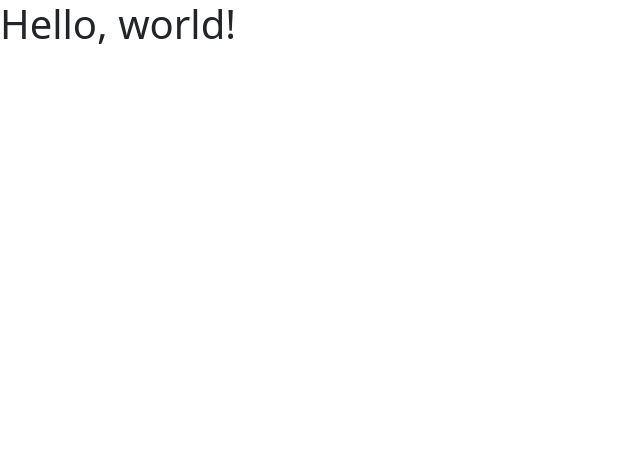
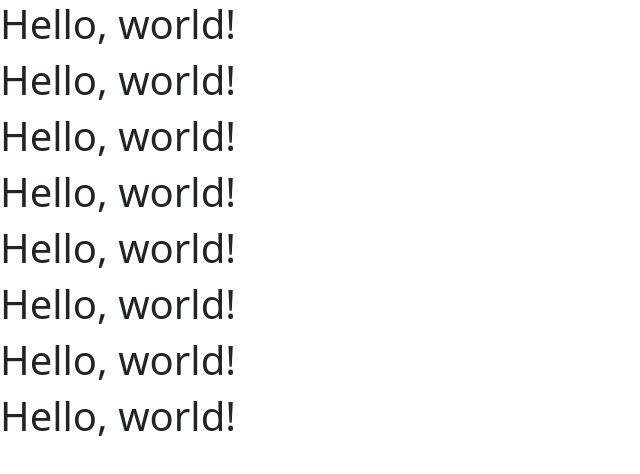
Before and after one commit to lirkislab/lirkislab.github.io, a plain HTML site: page index.html in a window 1280 px wide. Shown: the whole page, without its empty margins (0-640 px from the left). Drawn offline with nearby package versions, Linux system fonts and the light colour scheme.

Commit message:
Update index.html

```diff
--- a/index.html
+++ b/index.html
@@ -12,6 +12,7 @@
   </head>
   <body>
     <h1>Hello, world!</h1>
+     <h1>Hello, world!</h1> <h1>Hello, world!</h1> <h1>Hello, world!</h1> <h1>Hello, world!</h1> <h1>Hello, world!</h1> <h1>Hello, world!</h1> <h1>Hello, world!</h1>
 
     <!-- Optional JavaScript; choose one of the two! -->
 
```
